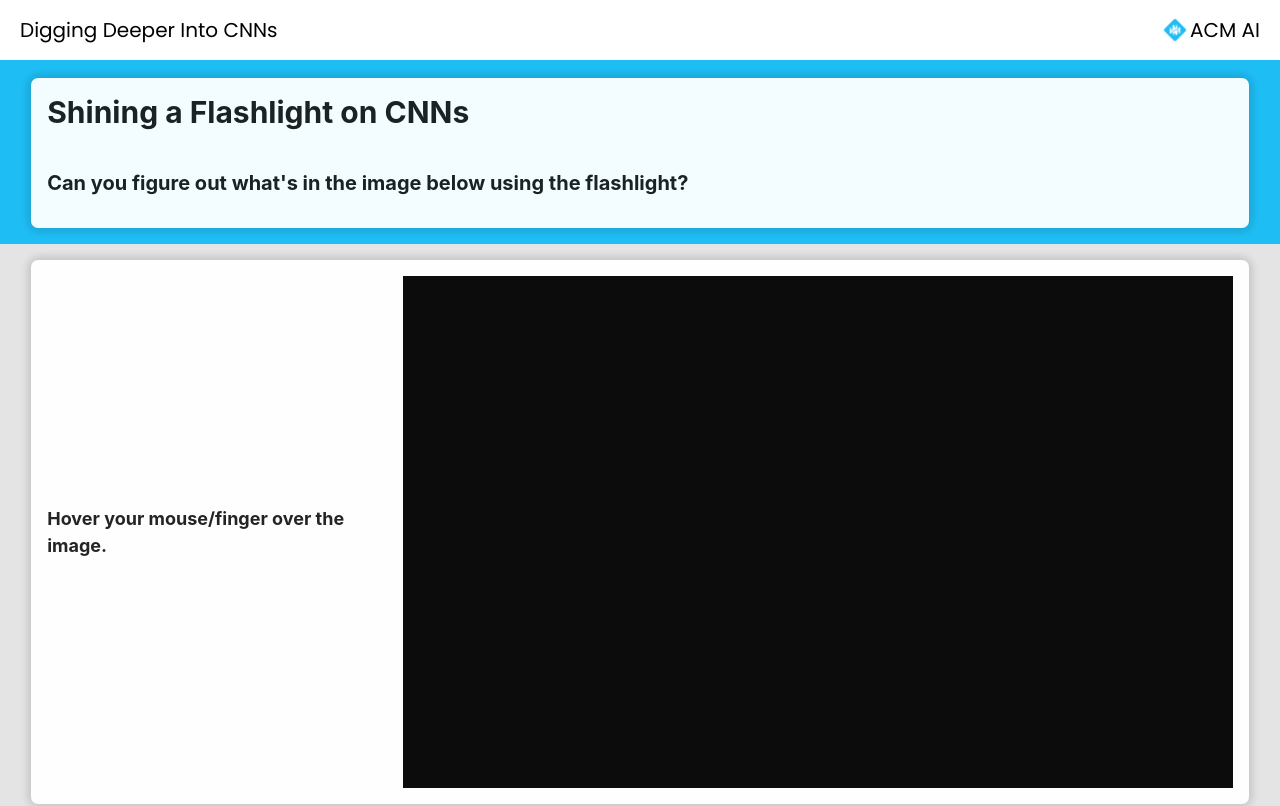
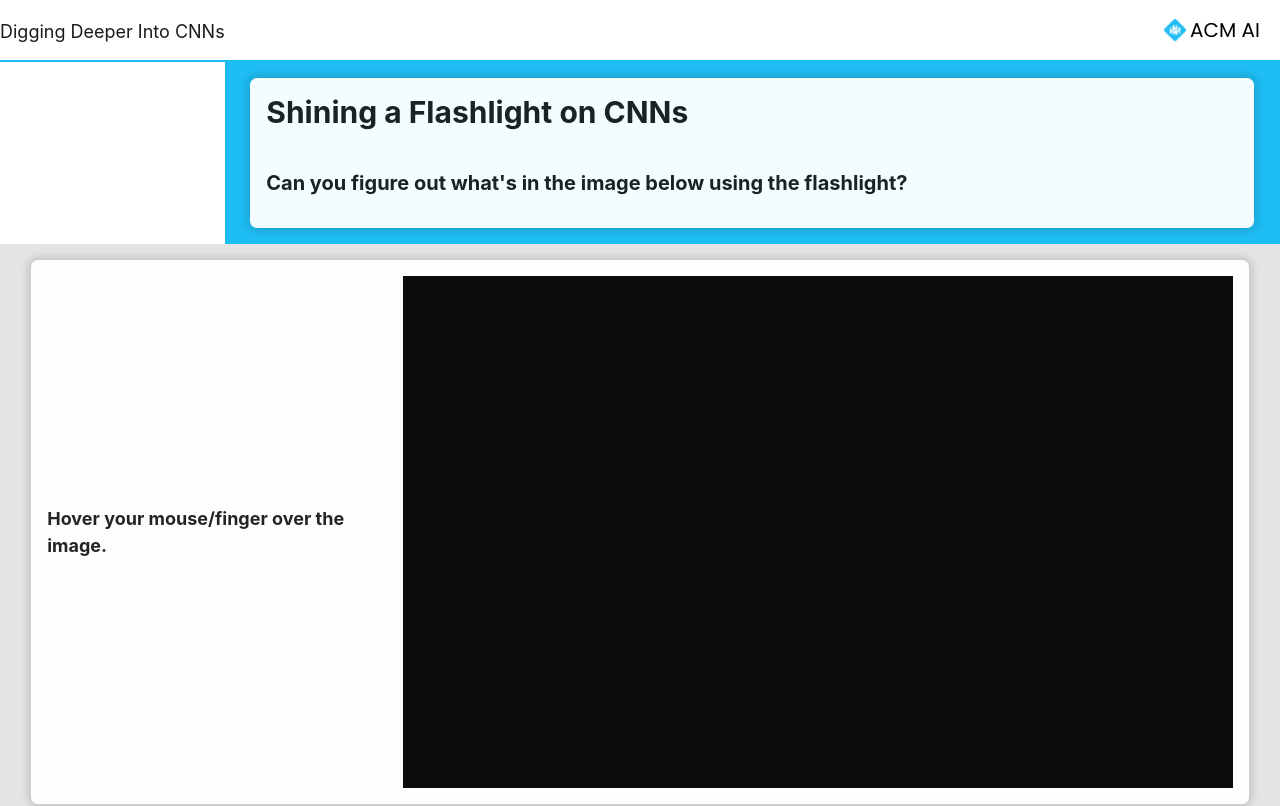
Before and after one commit to uclaacm/no-filter, a React (Create React App) app: page / in a window 1280 px wide. Shown: the top 806 px of the page. Built offline with nearby package versions, Linux system fonts and the light colour scheme.

Commit message:
Update Navbar.js

```diff
--- a/src/components/Navbar.js
+++ b/src/components/Navbar.js
@@ -9,7 +9,7 @@ class Navbar extends React.Component {
           <div className = "navbar">
             <link href="https://fonts.googleapis.com/css2?family=Poppins:wght@300;400&display=swap" rel="stylesheet"/>
             <div className="topnav">
-              <a id="webtag">Digging Deeper Into CNNs</a>
+              <p id="webtag">Digging Deeper Into CNNs</p>
               <a id="ACM" target="_blank" rel="noopener noreferrer" href="https://uclaacmai.github.io/">
                 <img id="logo" src={logo} alt="ACM AI Logo" />
               ACM AI
```
